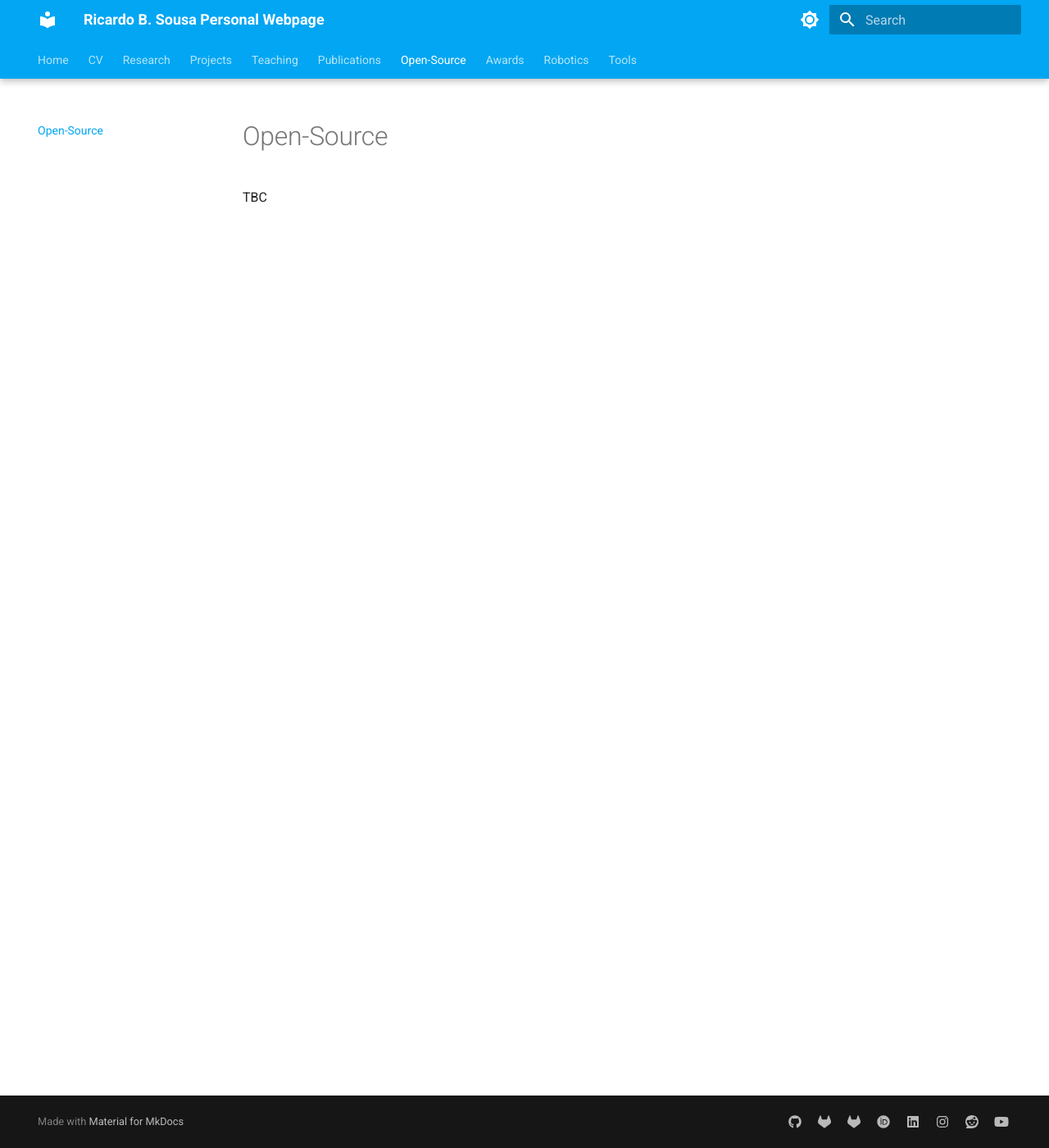
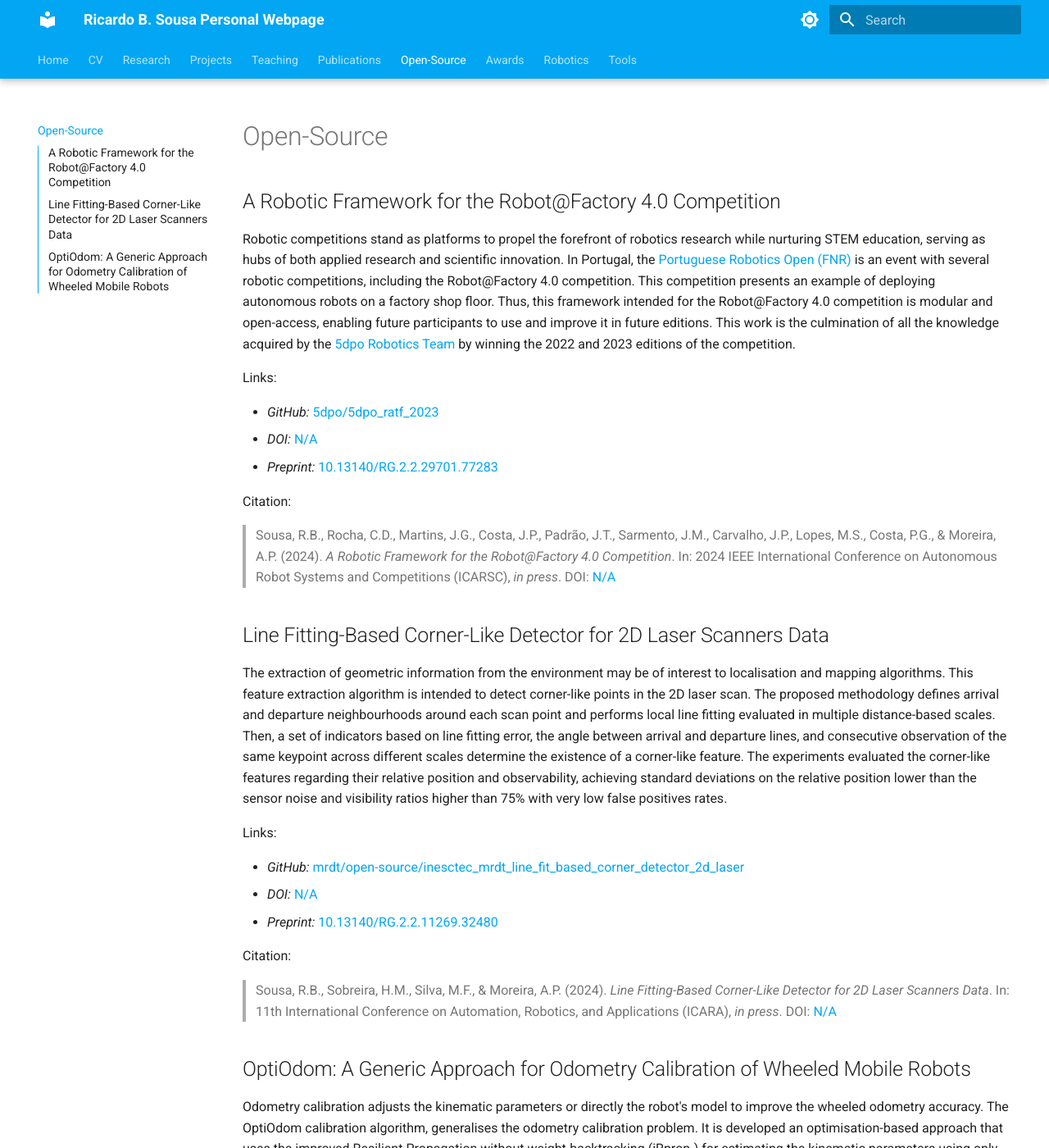
Before and after one commit to sousarbarb/sousarbarb.github.io, an MkDocs documentation site: the page built from docs/open-source.md, in a window 1280 px wide and 1400 px high. Shown: the whole window at 82% size. Built offline with MkDocs 1.6.1 and Material for MkDocs 9.7.7, drawn with Linux system fonts in a browser that asks for light colours; some of the changed text lies outside the part shown.

Commit message:
Open Source section

```diff
--- a/docs/open-source.md
+++ b/docs/open-source.md
@@ -1,3 +1,98 @@
 # Open-Source
 
- TBC
+## A Robotic Framework for the Robot@Factory 4.0 Competition
+
+Robotic competitions stand as platforms to propel the forefront of robotics
+research while nurturing STEM education, serving as hubs of both applied
+research and scientific innovation. In Portugal, the
+[Portuguese Robotics Open (FNR)](https://www.festivalnacionalrobotica.pt/) is an
+event with several robotic competitions, including the Robot@Factory 4.0
+competition. This competition presents an example of deploying autonomous robots
+on a factory shop floor. Thus, this framework intended for the Robot@Factory 4.0
+competition is modular and open-access, enabling future participants to use and
+improve it in future editions. This work is the culmination of all the knowledge
+acquired by the [5dpo Robotics Team](https://5dpo.github.io/) by winning the
+2022 and 2023 editions of the competition.
+
+Links:
+
+- _GitHub:_ [5dpo/5dpo\_ratf\_2023](https://github.com/5dpo/5dpo_ratf_2023)
+- _DOI:_ [N/A](https://doi.org/)
+- _Preprint:_
+  [10.13140/RG.2.2.29701.77283](https://doi.org/10.13140/RG.2.2.29701.77283)
+
+Citation:
+
+> Sousa, R.B., Rocha, C.D., Martins, J.G., Costa, J.P., Padrão, J.T.,
+> Sarmento, J.M., Carvalho, J.P., Lopes, M.S., Costa, P.G., & Moreira, A.P.
+> (2024).
+> _A Robotic Framework for the Robot@Factory 4.0 Competition_.
+> In: 2024 IEEE International Conference on Autonomous Robot Systems and
+> Competitions (ICARSC), _in press_.
+> DOI: [N/A](https://doi.org/)
+
+## Line Fitting-Based Corner-Like Detector for 2D Laser Scanners Data
+
+The extraction of geometric information from the environment may be of interest
+to localisation and mapping algorithms. This feature extraction algorithm is
+intended to detect corner-like points in the 2D laser scan. The proposed
+methodology defines arrival and departure neighbourhoods around each scan point
+and performs local line fitting evaluated in multiple distance-based scales.
+Then, a set of indicators based on line fitting error, the angle between arrival
+and departure lines, and consecutive observation of the same keypoint across
+different scales determine the existence of a corner-like feature. The
+experiments evaluated the corner-like features regarding their relative position
+and observability, achieving standard deviations on the relative position lower
+than the sensor noise and visibility ratios higher than 75% with very low false
+positives rates.
+
+Links:
+
+- _GitHub:_
+  [mrdt/open-source/inesctec\_mrdt\_line\_fit\_based\_corner\_detector\_2d\_laser](https://gitlab.inesctec.pt/mrdt/open-source/inesctec_mrdt_line_fit_based_corner_detector_2d_laser)
+- _DOI:_ [N/A](https://doi.org/)
+- _Preprint:_
+  [10.13140/RG.2.2.11269.32480](https://doi.org/10.13140/RG.2.2.11269.32480)
+
+Citation:
+
+> Sousa, R.B., Sobreira, H.M., Silva, M.F., & Moreira, A.P. (2024).
+> _Line Fitting-Based Corner-Like Detector for 2D Laser Scanners Data_.
+> In: 11th International Conference on Automation, Robotics, and Applications
+> (ICARA), _in press_.
+> DOI: [N/A](https://doi.org/)
+
+## OptiOdom: A Generic Approach for Odometry Calibration of Wheeled Mobile Robots
+
+Odometry calibration adjusts the kinematic parameters or directly the robot's
+model to improve the wheeled odometry accuracy. The OptiOdom calibration
+algorithm, generalises the odometry calibration problem. It is developed an
+optimisation-based approach that uses the improved Resilient Propagation without
+weight-backtracking (iRprop-) for estimating the kinematic parameters using only
+the position data of the robot. Even though a calibration path is suggested to
+be used in the calibration procedure, the OptiOdom method is not path-specific.
+In the experiments performed, the OptiOdom was tested using four different
+robots on a square, arbitrary, and suggested calibration paths. The OptiTrack
+motion capture system was used as a ground-truth. Overall, the use of OptiOdom
+led to improvements in the odometry accuracy (in terms of maximum distance and
+absolute orientation errors over the path) over the existent literature while
+being a generalised approach to the odometry calibration problem. The OptiOdom
+and the methods from the literature implemented in the article are available in
+GitHub as an open-source repository.
+
+Links:
+
+- _GitHub:_
+  [sousarbarb/optiodom](https://github.com/sousarbarb/optiodom)
+- _DOI:_
+  [10.1007/s10846-022-01630-3](https://doi.org/10.1007/s10846-022-01630-3)
+- _Preprint:_
+  [10.13140/RG.2.2.22803.35364](https://doi.org/10.13140/RG.2.2.22803.35364)
+
+Citation:
+
+> Sousa, R.B., Petry, M.R., Costa, P.G., & Moreira, A.P. (2022).
+> _OptiOdom: a Generic Approach for Odometry Calibration of Wheeled Mobile_
+> _Robots_.
+> Journal of Intelligent & Robotic Systems, **105**(39).
+> DOI: [10.1007/s10846-022-01630-3](https://doi.org/10.1007/s10846-022-01630-3)
```
